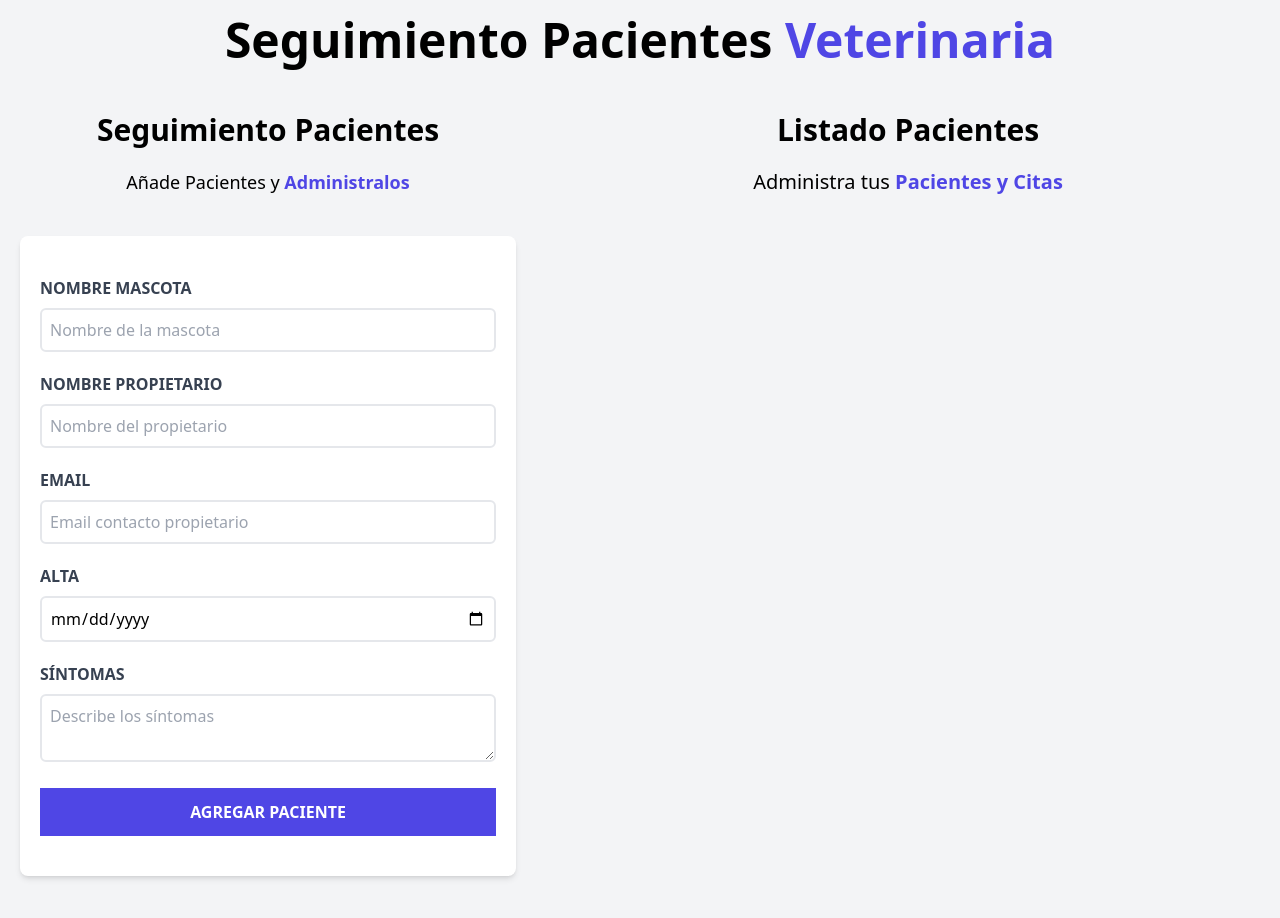
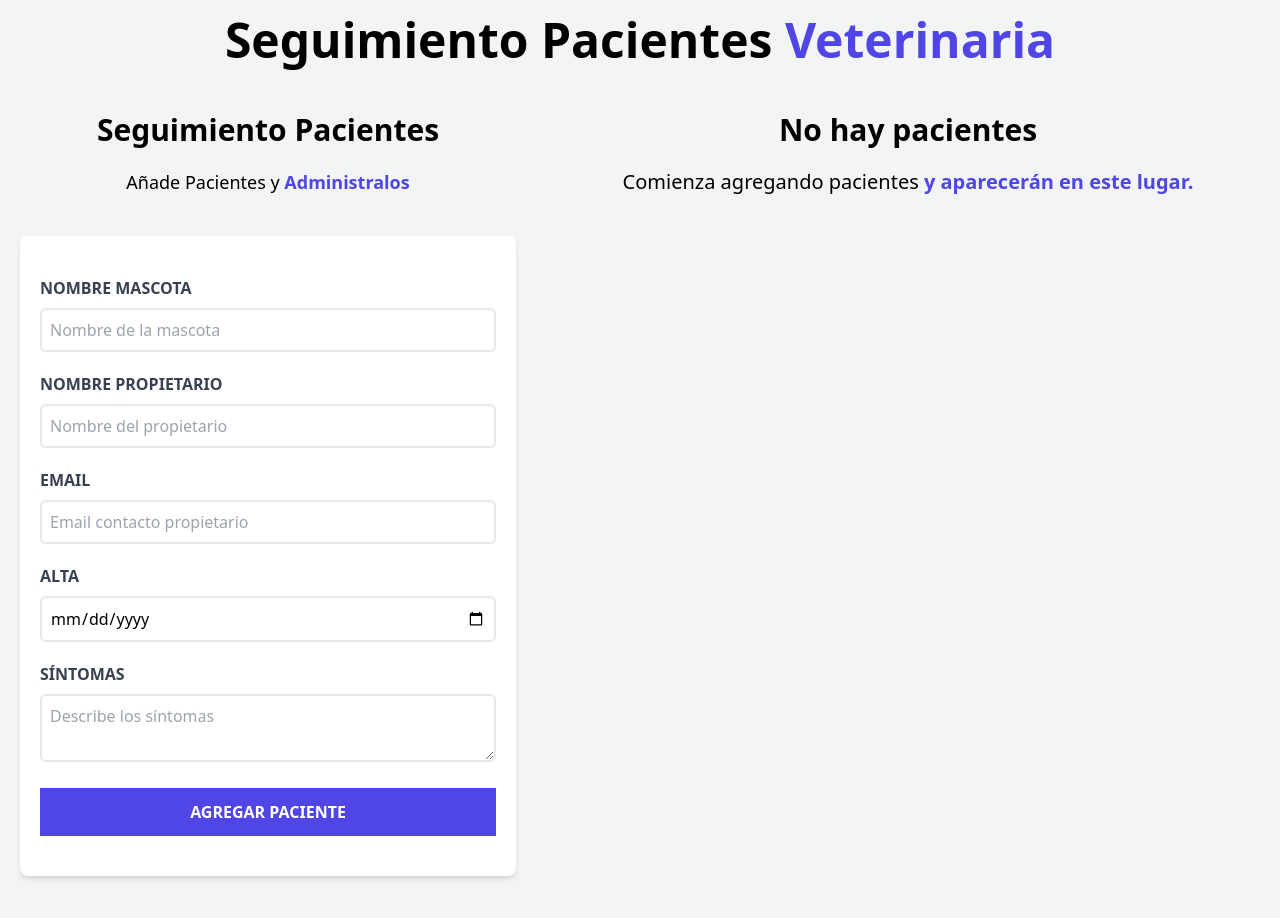
Before and after one commit to SoubranMx/React-Courses, a React (Vite) app in the folder Udemy-JuanPablo/Proyecto1-AdminPacientes/citas-react/: page / in a window 1280 px wide. Shown: the top 918 px of the page. Built offline with nearby package versions, Linux system fonts and the light colour scheme.

Commit message:
Agrega texto condicional para el listado de pacientes

```diff
--- a/Udemy-JuanPablo/Proyecto1-AdminPacientes/citas-react/src/components/ListadoPacientes.jsx
+++ b/Udemy-JuanPablo/Proyecto1-AdminPacientes/citas-react/src/components/ListadoPacientes.jsx
@@ -4,6 +4,8 @@
 const ListadoPacientes = ({ pacientes }) => {
   return (
     <div className="md:w-1/2 lg:w-3/5">
+      {pacientes.length !== 0 ? (
+        <>
           <h2 className="font-black text-3xl text-center">Listado Pacientes</h2>
           <p className="text-xl mt-5 mb-10 text-center">
             Administra tus {""}
@@ -14,6 +16,18 @@
               <Paciente key={paciente.id} paciente={paciente} />
             ))}
           </div>
+        </>
+      ) : (
+        <>
+          <h2 className="font-black text-3xl text-center">No hay pacientes</h2>
+          <p className="text-xl mt-5 mb-10 text-center">
+            Comienza agregando pacientes {""}
+            <span className="text-indigo-600 font-bold">
+              y aparecerán en este lugar.
+            </span>
+          </p>
+        </>
+      )}
     </div>
   );
 };
```
Lines whose indentation alone changed are shown as unchanged.
